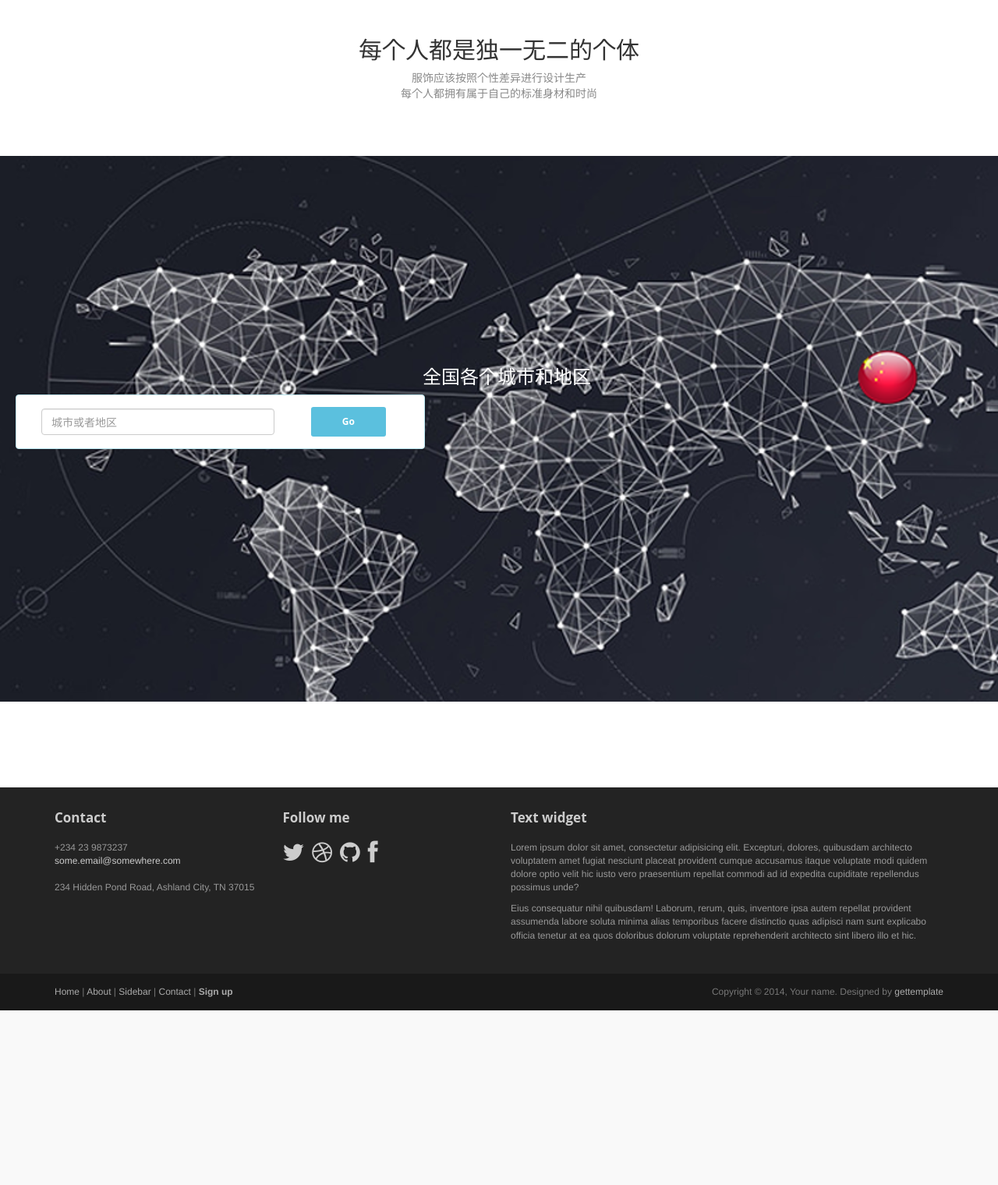
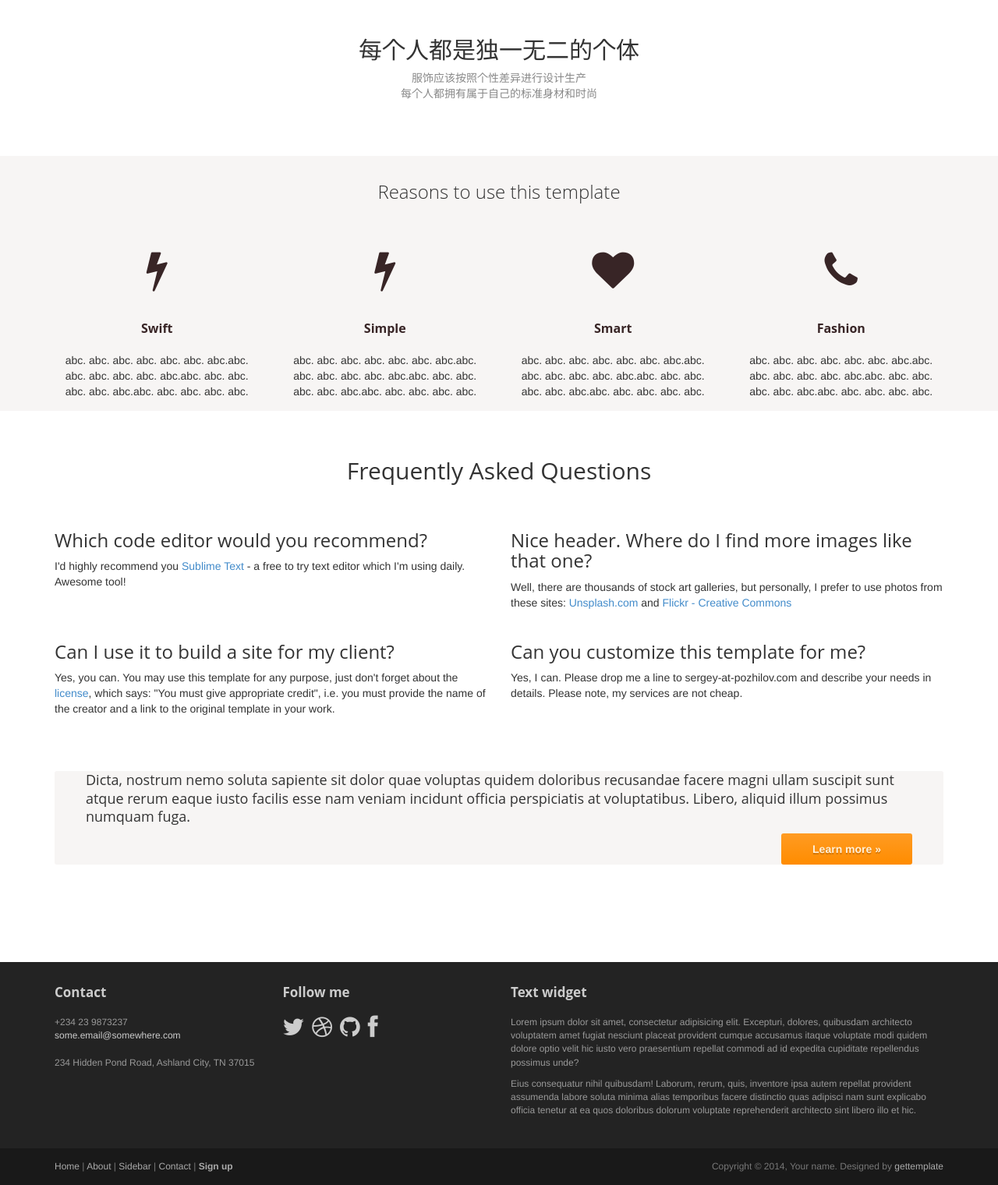
Before and after one commit to pprivulet/django, a Django app: page / in a window 1280 px wide. Shown: the part 723-2243 px from the top of the page at 78% size. Before the commit the page ends 2019 px from the top, so only its background shows below. Run offline with Django 3.2, Linux system fonts and the light colour scheme; some libraries are stand-ins or nearby versions.

Commit message:
no world map

```diff
--- a/ifun/ifun/static/css/main.css
+++ b/ifun/ifun/static/css/main.css
@@ -11,7 +11,6 @@
 		#head .btn-default:active,
 		#head .btn-default.active { color:#fff; -webkit-box-shadow:inset 0px 0px 0px 3px #fff; -moz-box-shadow:inset 0px 0px 0px 3px #fff; box-shadow:inset 0px 0px 0px 3px #fff; background: transparent; }
 
-#map { background: url(../images/location_1500.png) no-repeat;  min-height:700px; text-align: center; padding-top:240px; padding-left:20px;color:white; font-family:"Open sans", Helvetica, Arial; font-weight:300; }
 
 @media (max-width: 767px) {
 	#head { min-height:420px; padding-top:160px; }
--- a/ifun/ifun/templates/ifun/home.html
+++ b/ifun/ifun/templates/ifun/home.html
@@ -29,6 +29,56 @@
 	<!-- /container -->
 
 	<!-- Highlights - jumbotron -->
+	<!-- Highlights - jumbotron -->
+	<div class="jumbotron top-space">
+		<div class="container">
+
+			<h3 class="text-center thin">Reasons to use this template</h3>
+
+			<div class="row">
+				<div class="col-md-3 col-sm-6 highlight">
+					<div class="h-caption"><h4><i class="fa fa-flash  fa-5"></i>Swift</h4></div>
+					<div class="h-body text-center">
+						<p>
+						abc. abc. abc. abc. abc. abc.
+						abc.abc. abc. abc. abc. abc.
+						abc.abc. abc. abc. abc. abc.
+						abc.abc. abc. abc. abc. abc.
+						 </p>
+					</div>
+				</div>
+				<div class="col-md-3 col-sm-6 highlight">
+					<div class="h-caption"><h4><i class="fa fa-flash fa-5"></i>Simple</h4></div>
+					<div class="h-body text-center">
+						<p>abc. abc. abc. abc. abc. abc.
+						abc.abc. abc. abc. abc. abc.
+						abc.abc. abc. abc. abc. abc.
+						abc.abc. abc. abc. abc. abc. </p>
+					</div>
+				</div>
+				<div class="col-md-3 col-sm-6 highlight">
+					<div class="h-caption"><h4><i class="fa fa-heart fa-5"></i>Smart</h4></div>
+					<div class="h-body text-center">
+						<p>abc. abc. abc. abc. abc. abc.
+						abc.abc. abc. abc. abc. abc.
+						abc.abc. abc. abc. abc. abc.
+						abc.abc. abc. abc. abc. abc. </p>
+					</div>
+				</div>
+				<div class="col-md-3 col-sm-6 highlight">
+					<div class="h-caption"><h4><i class="fa fa-phone fa-5"></i>Fashion</h4></div>
+					<div class="h-body text-center">
+						<p>abc. abc. abc. abc. abc. abc.
+						abc.abc. abc. abc. abc. abc.
+						abc.abc. abc. abc. abc. abc.
+						abc.abc. abc. abc. abc. abc. </p>
+					</div>
+				</div>
+			</div> <!-- /row  -->
+
+		</div>
+	</div>
+	<!--
 	<div class="top-space">
 		<div class="">
 		        <div id="map">
@@ -44,11 +94,50 @@
                               </button>
                             </form>
                           </div>
-                        </div><!-- /.panel -->
-                        </div><!-- #map -->
+                        </div>
+                        </div>
 		</div>
 	</div>
-	<!-- /Highlights -->
+	 -->
+<!-- container -->
+	<div class="container">
 
+		<h2 class="text-center top-space">Frequently Asked Questions</h2>
+		<br>
+
+		<div class="row">
+			<div class="col-sm-6">
+				<h3>Which code editor would you recommend?</h3>
+				<p>I'd highly recommend you <a href="http://www.sublimetext.com/">Sublime Text</a> - a free to try text editor which I'm using daily. Awesome tool!</p>
+			</div>
+			<div class="col-sm-6">
+				<h3>Nice header. Where do I find more images like that one?</h3>
+				<p>
+					Well, there are thousands of stock art galleries, but personally,
+					I prefer to use photos from these sites: <a href="http://unsplash.com">Unsplash.com</a>
+					and <a href="http://www.flickr.com/creativecommons/by-2.0/tags/">Flickr - Creative Commons</a></p>
+			</div>
+		</div> <!-- /row -->
+
+		<div class="row">
+			<div class="col-sm-6">
+				<h3>Can I use it to build a site for my client?</h3>
+				<p>
+					Yes, you can. You may use this template for any purpose, just don't forget about the <a href="http://creativecommons.org/licenses/by/3.0/">license</a>,
+					which says: "You must give appropriate credit", i.e. you must provide the name of the creator and a link to the original template in your work.
+				</p>
+			</div>
+			<div class="col-sm-6">
+				<h3>Can you customize this template for me?</h3>
+				<p>Yes, I can. Please drop me a line to sergey-at-pozhilov.com and describe your needs in details. Please note, my services are not cheap.</p>
+			</div>
+		</div> <!-- /row -->
+
+		<div class="jumbotron top-space">
+			<h4>Dicta, nostrum nemo soluta sapiente sit dolor quae voluptas quidem doloribus recusandae facere magni ullam suscipit sunt atque rerum eaque iusto facilis esse nam veniam incidunt officia perspiciatis at voluptatibus. Libero, aliquid illum possimus numquam fuga.</h4>
+     		<p class="text-right"><a class="btn btn-primary btn-large">Learn more »</a></p>
+  		</div>
+
+</div>	<!-- /container -->
 
 {%endblock%}
```
